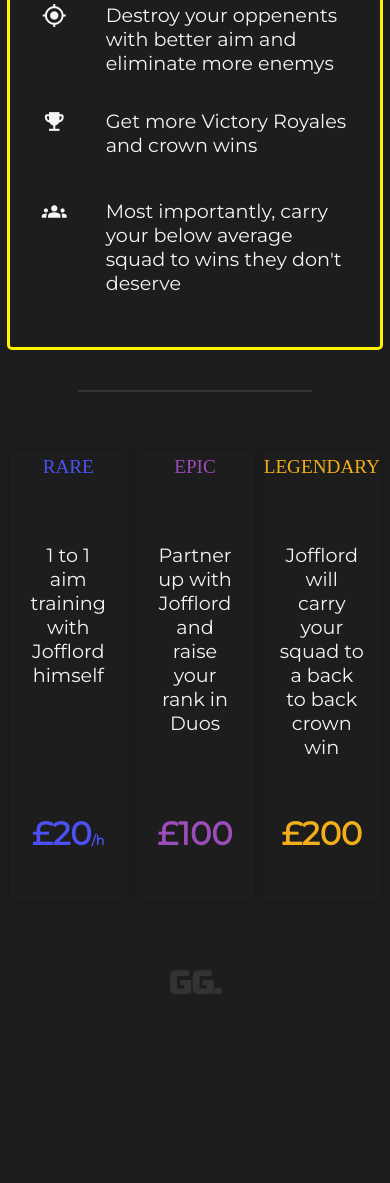
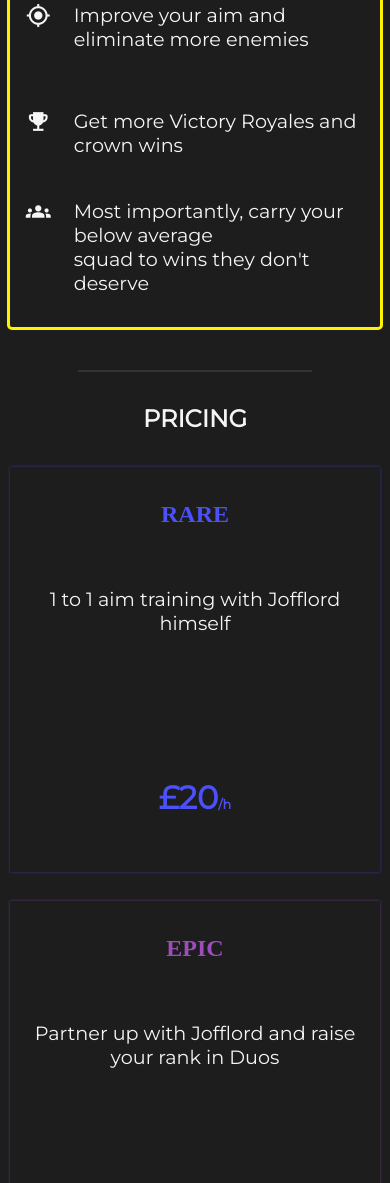
Before and after one commit to jofflord/jofflord.github.io, a plain HTML site: page index.html in a window 390 px wide. Shown: the part 817-2000 px from the top of the page. Before the commit the page ends 1870 px from the top, so only its background shows below. Drawn offline with Linux system fonts and the light colour scheme; a web font is replaced by a local one.

Commit message:
mobile update

```diff
--- a/index.html
+++ b/index.html
@@ -39,7 +39,7 @@
 
             <div class="step2">
                 <i class="material-icons">gps_fixed</i>
-                <p class="description"> Destroy your oppenents with better aim and eliminate more enemys</p>
+                <p class="description"> Improve your aim and eliminate more enemies</p>
             </div>
             <div class="step3">
                 <i class="material-icons">emoji_events</i>
@@ -53,25 +53,26 @@
         </section>
         <div class="medium-divider div2"></div>
         <section id="pricing">
+            <h2 class="subtitle">PRICING</h2>
             <div class="card"  id="card1">
                 <div class="container">
+                    <h5 class="course gamefont" id="rare">RARE</h5>
                     <h2>£20<span class="perhour">/h</span></h2>
                     <p class="course">1 to 1 aim training with Jofflord himself</p>
-                    <p class="rare" id="rare">RARE</p>
                 </div>
             </div>
             <div class="card" id="card2">
                 <div class="container">
+                    <h5 class="course gamefont" id="epic">EPIC</h5>
                     <h2>£100</h2>
                     <p class="course">Partner up with Jofflord and raise your rank in Duos</p>
-                    <p class="epic" id="epic">EPIC</p>
                 </div>
             </div>
             <div class="card" id="card3">
                 <div class="container">
+                    <h5 class="course gamefont" id="legendary">LEGENDARY</h5>
                     <h2>£200</h2>
                     <p class="course">Jofflord will carry your squad to a back to back crown win</p>
-                    <p class="legendary" id="legendary">LEGENDARY</p>
                 </div>
             </div>
         </section>
--- a/styles.css
+++ b/styles.css
@@ -200,13 +200,21 @@ font-family: Montserrat;
     background-color: rgb(29, 29, 29);
     margin: auto;
     position: relative;
-    top: 10.5rem;
+    top: 9.5rem;
     cursor: default;
     display: flex;
     flex-wrap: wrap;
     flex-direction: row;
     justify-content: space-evenly;
     padding-bottom: 50px;
+}
+
+.subtitle {
+    font-family: Montserrat, sans-serif;
+    color: whitesmoke;
+    width: 100%;
+    text-align: center;
+    margin-bottom: 20px;
 }
 
 #card1:hover {
@@ -253,7 +261,7 @@ font-family: Montserrat;
 
 .course {
     position: relative;
-    top: 2rem;
+    top: 0rem;
 }
 
 #card1 .container h2 {
@@ -268,11 +276,10 @@ font-family: Montserrat;
     color:#f3af19
 }
 
-.rare, .epic, .legendary {
+.gamefont {
     font-family: Handjet;
-    font-size: 0.5rem;
-    position: absolute;
-    top: 1rem;
+    font-size: 1.5rem;
+    top: 2rem;
 }
 
 #rare {
@@ -310,7 +317,6 @@ padding-bottom: 50px;
     }
     #pricing {
         width: 100%;
-        overflow: scroll;
     }
     .card {
         margin-top: 10px;
@@ -330,30 +336,57 @@ padding-bottom: 50px;
     }
     #howitworks {
         width: 95%;
-        height: 470px;
+        height: 450px;
         overflow: scroll;
 
     }
     .step1, .step2, .step3, .step4 {
         font-size: 1.2rem;
     }
+    .description {
+        left: 4rem;
+        overflow: scroll;
+    }
     #pricing {
         width: 100%;
-        height: 450px;
+        height: 1350px;
         overflow: hidden;
+        flex-direction: column;
+    }
+    .card {
+        width: 95%;
+        height: 30%;
+        margin: auto;
     }
     .container h2 {
-        top: 22rem;
+        top: 17rem;
         font-size: 2rem;
     }
     .container p {
         font-size: 1.2rem;
+        justify-content: space-around;
+        top: 2rem;
     }
 
     i.material-icons {
         font-size: 25px;
+        left: 1rem;
     }
     #howitworks p{
         padding-right: 20px;
     }
+    .container {
+        align-items: center;
+    }
+    #card1 {
+        box-shadow: 0 0 3px rgba(76, 81, 247, 0.5);
+      }
+      #card2 {
+        box-shadow: 0 0 3px rgba(157, 77, 187, 0.5);
+      }
+
+    #card3 {
+        box-shadow:0 0 3px rgba(243, 175, 25, 0.5)
+      }
+
 }
```
